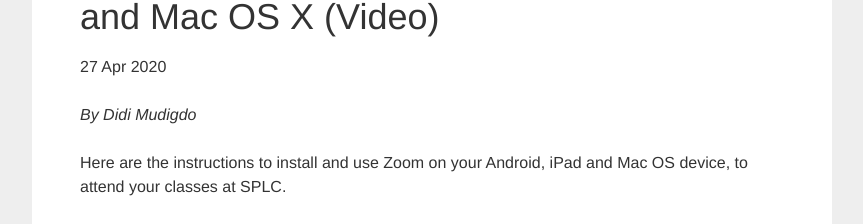
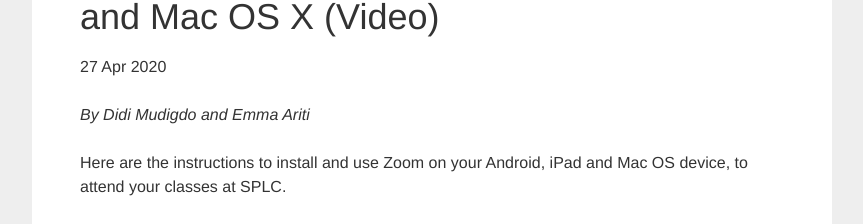
Before and after one commit to auxellbs/splconline.github.io, a Jekyll site: the page built from _posts/2020-04-27-installing-and-using-zoom.md, in a window 1280 px wide. Shown: the part 218-442 px from the top of the page, without its empty margins (208-1071 px from the left). Built offline with Jekyll 4.4.1, drawn with Linux system fonts in a browser that asks for light colours; some of the changed text lies outside the part shown.

Commit message:
Update 2020-04-27-installing-and-using-zoom.md

```diff
--- a/_posts/2020-04-27-installing-and-using-zoom.md
+++ b/_posts/2020-04-27-installing-and-using-zoom.md
@@ -3,7 +3,7 @@
 title: "Installing and Using Zoom on Android, iPad, and Mac OS X (Video)"
 date: 2020-04-27
 ---
-*By Didi Mudigdo*
+*By Didi Mudigdo and Emma Ariti*
 
 Here are the instructions to install and use Zoom on your Android, iPad and Mac OS device, to attend your classes at SPLC.
 
@@ -25,6 +25,4 @@
 
 ## Windows - Installing Zoom
 
-https://youtu.be/TY-3M8ZnsJY
-
 Coming soon… (although you’ve probably figured it out by now from watching the above videos)
```
